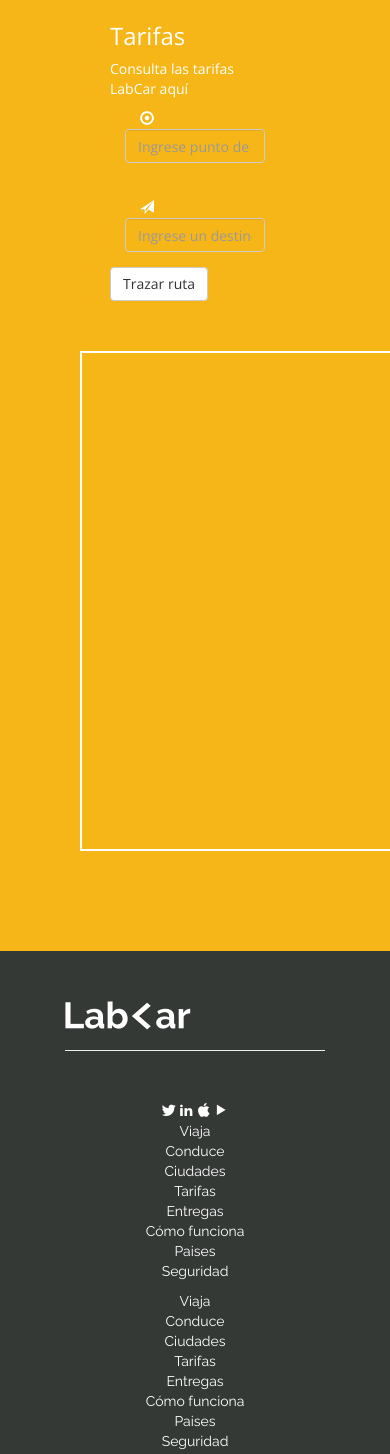
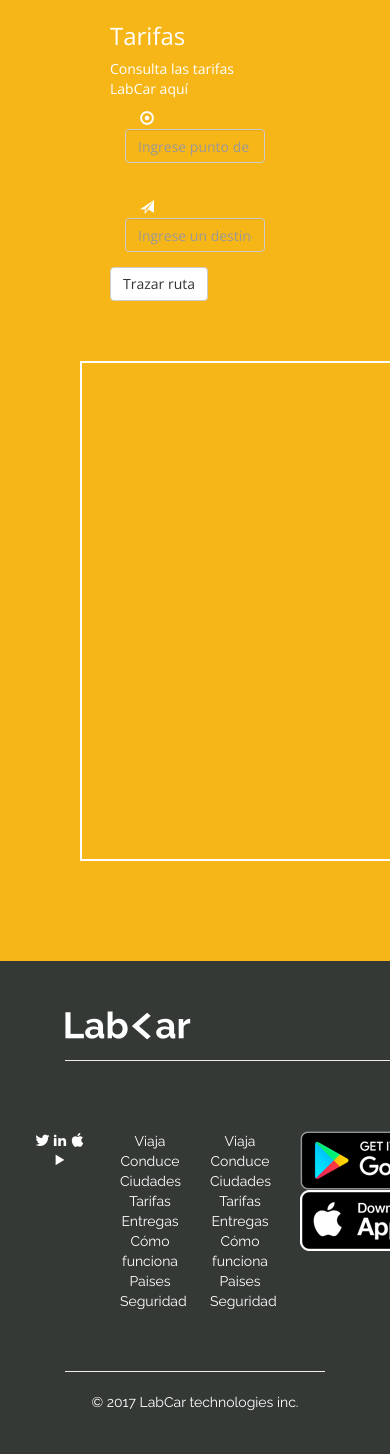
Before and after one commit to arianacabana09/LabCar, a plain HTML site: page index.html in a window 390 px wide. Shown: the part 2598-4052 px from the top of the page. Drawn offline with nearby package versions, Linux system fonts and the light colour scheme; some packages are replaced by stand-ins of ours; files whose address does not match are found by name.

Commit message:
modificando estilos

```diff
--- a/index.html
+++ b/index.html
@@ -79,7 +79,7 @@
   <section id="tarifas" class="row bg-yellow white">
     <div class="container margin">
       <div class="col-lg-12">
-        <div class="col-lg-6">
+        <div class="col-lg-6 col-xs-12">
           <div class="col-lg-12">
             <h3>Tarifas</h3>
             <p>Consulta las tarifas LabCar aquí</p>
@@ -99,8 +99,8 @@
           </form>
         </div>
 
-        <div id="mapa" class="col-lg-6">
-          <div class="col-lg-10 center">
+        <div id="mapa" class="col-lg-6 col-xs-12">
+          <div class="col-lg-10 col-xs-6">
 
           </div>
         </div>
@@ -111,21 +111,21 @@
   <footer id="footer" class="row">
     <div class="container">
       <div class="row">
-        <div class="col-lg-12 margin">
+        <div class="col-lg-12 col-xs-12 margin">
           <p><img src="assets/img/logo-blanco.png" alt="logo"></p>
           <hr>
         </div>
       </div>
       <div class="row text-center">
-        <div class="col-lg-12">
-          <div class="col-lg-3">
+        <div class="col-lg-12 col-xs-12">
+          <div class="col-lg-3 col-xs-3">
               <i class="icon-facebook:before"></i>
               <i class="icon-twitter"></i>
               <i class="icon-linkedin2"></i>
               <i class="icon-appleinc"></i>
               <i class="icon-play3"></i>
           </div>
-          <div class="col-lg-3">
+          <div class="col-lg-3 col-xs-3">
             <ul class="media-list">
               <li>Viaja</li>
               <li>Conduce</li>
@@ -137,7 +137,7 @@
               <li>Seguridad</li>
             </ul>
           </div>
-          <div class="col-lg-3">
+          <div class="col-lg-3 col-xs-3">
             <ul class="media-list">
               <li>Viaja</li>
               <li>Conduce</li>
@@ -149,7 +149,7 @@
               <li>Seguridad</li>
             </ul>
           </div>
-          <div class="col-lg-3">
+          <div class="col-lg-3 col-xs-3">
             <img src="assets/img/google-play.png" alt="google play">
             <img src="assets/img/app-store.png" alt="app store">
           </div>
```
